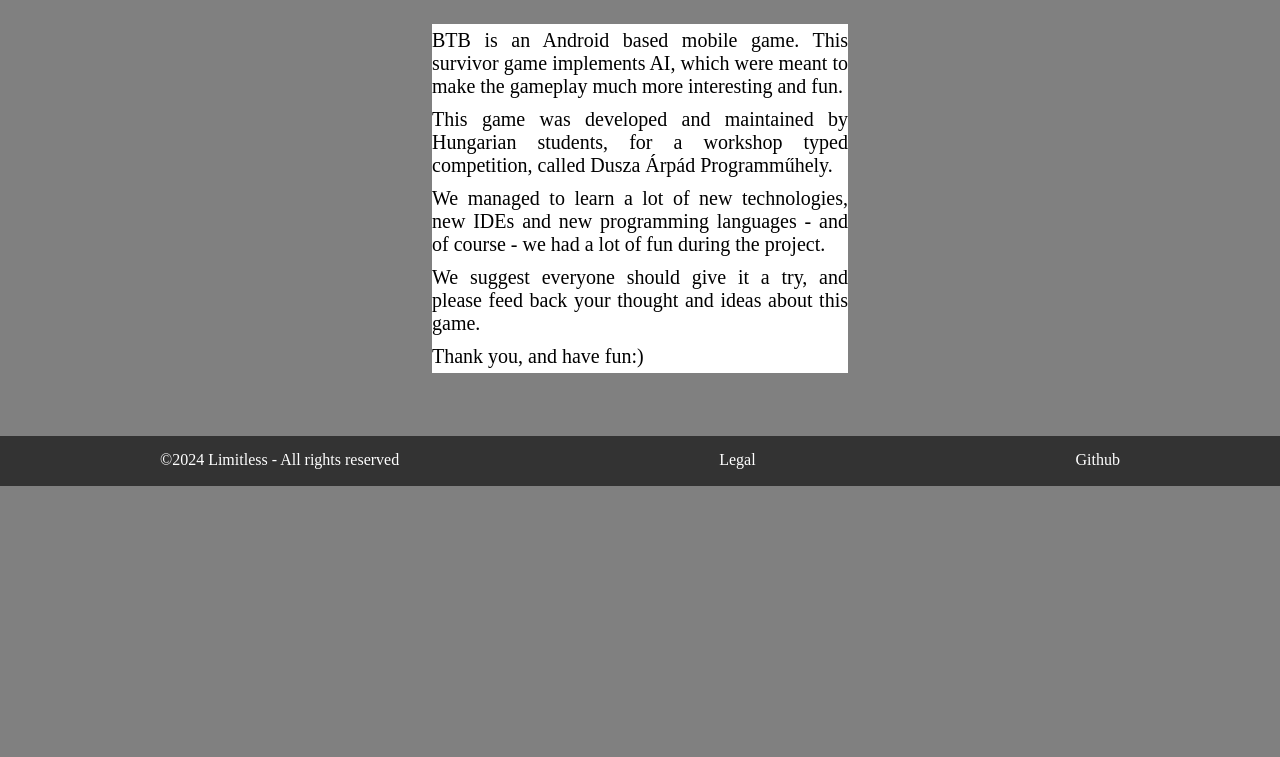
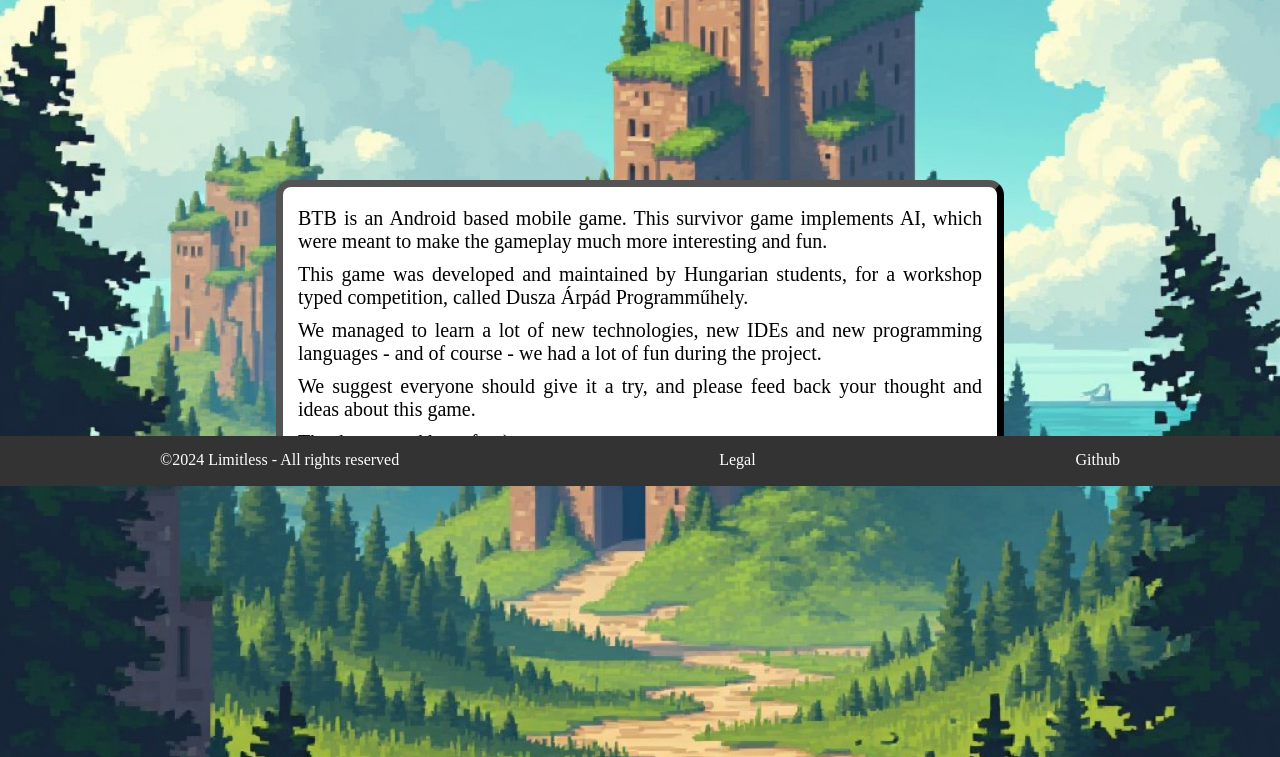
Before and after one commit to Balagaro/BTB, a website: page Webpage/public/index.html in a window 1280 px wide. Shown: the part 314-1071 px from the top of the page. Before the commit the page ends 807 px from the top, so only its background shows below. Drawn offline with Linux system fonts and the light colour scheme; a web font is replaced by a local one.

Commit message:
workshop pptlogowebcss

```diff
--- a/Webpage/public/style.css
+++ b/Webpage/public/style.css
@@ -1,4 +1,7 @@
 body{
+    background-image: url("./beyond\ the\ block\ logo.jpg");
+    background-size: cover;
+
     background-color: grey;
     padding: 0px;
     margin: 0px;
@@ -8,6 +11,7 @@ body{
     width:100%;
     display:flex;
     justify-content: center;
+
 }
 .inner_container{
     width:90%;
@@ -30,9 +34,14 @@ body{
     font-size: 20px;
 }
 .innertext{
-    width:40%;
+    width:90%;
+    height: 90%;
     justify-content: center;
     background-color: white;
+    border: 7px outset black;
+    border-radius: 15px;
+    margin: 15%;
+    padding: 15px;
 }
 .outer_text{
     width:100%;
```
Also changed, not shown: Webpage/public/beyond the block logo.jpg (added), logok/applogo.png (added), logok/logo.png (added), 3 other files.
